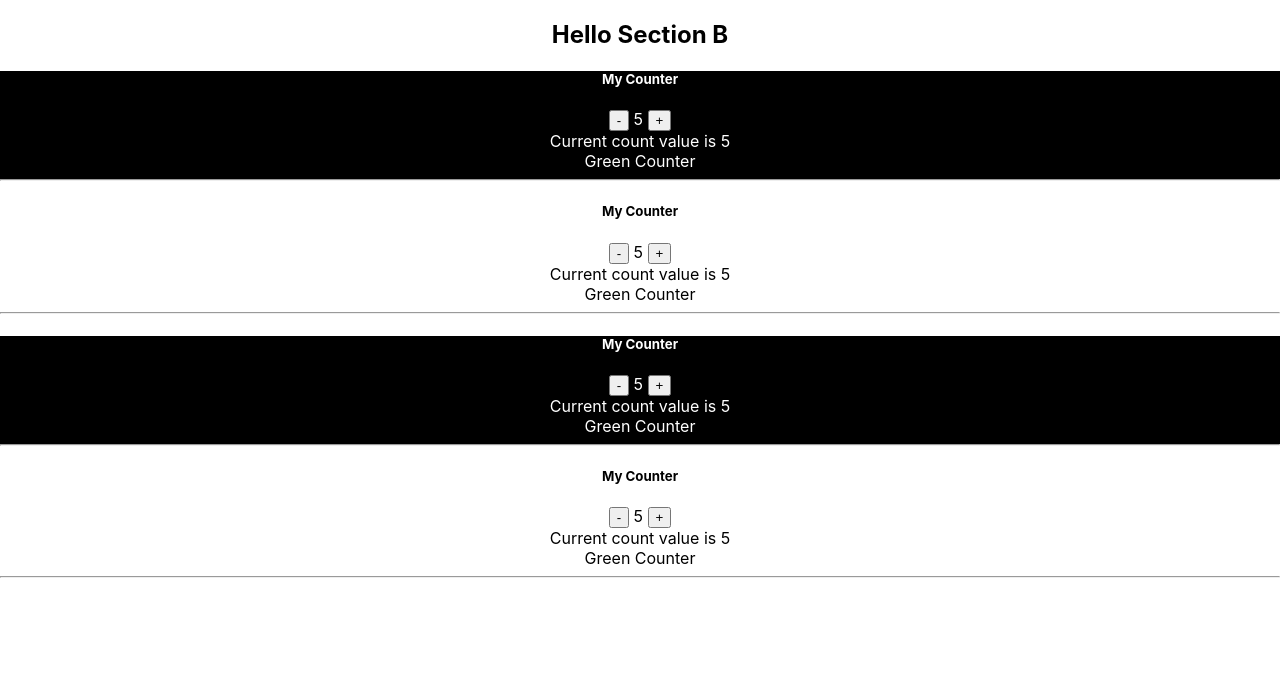
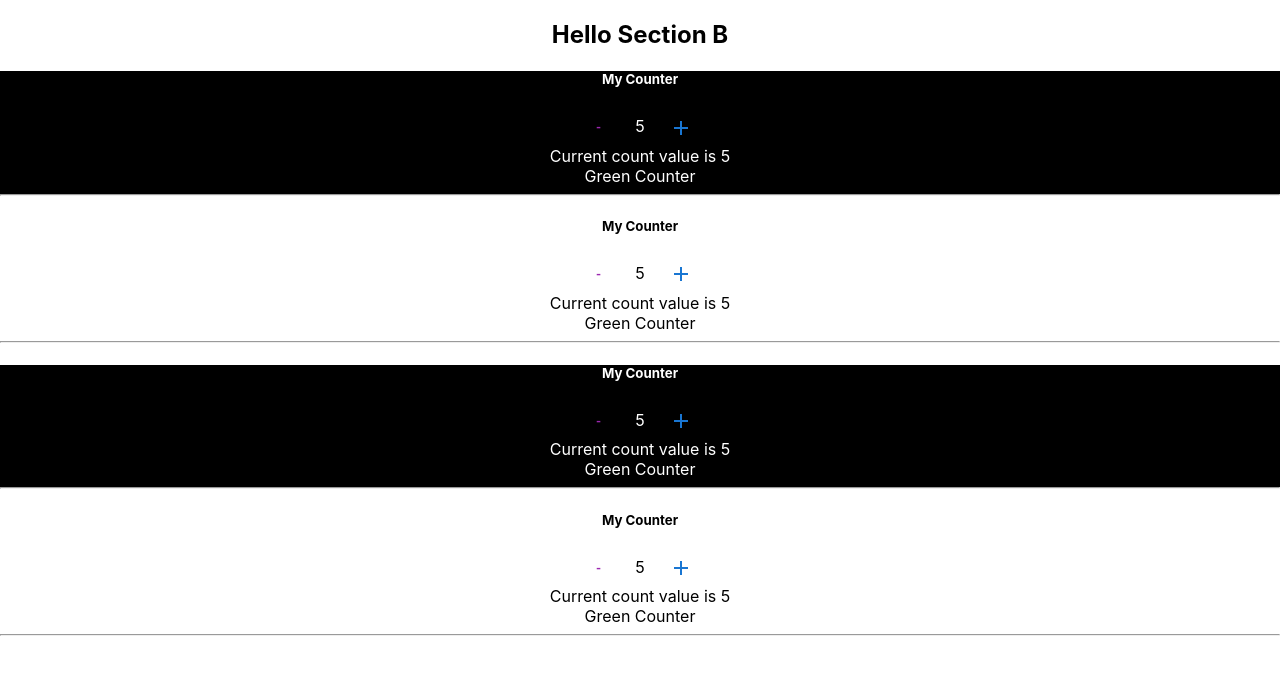
Before and after one commit to RanaMoizHaider/react-practice, a React (Create React App) app: page / in a window 1280 px wide. Shown: the top 674 px of the page. Built offline with nearby package versions, Linux system fonts and the light colour scheme.

Commit message:
Added MUI Components

```diff
--- a/package.json
+++ b/package.json
@@ -3,6 +3,9 @@
   "version": "0.1.0",
   "private": true,
   "dependencies": {
+    "@emotion/react": "^11.5.0",
+    "@emotion/styled": "^11.3.0",
+    "@mui/icons-material": "^5.0.5",
     "@mui/material": "^5.0.6",
     "@testing-library/jest-dom": "^5.15.0",
     "@testing-library/react": "^11.2.7",
--- a/src/components/examples/Counter.jsx
+++ b/src/components/examples/Counter.jsx
@@ -1,4 +1,6 @@
-import React from 'react'
+import React from 'react';
+import Button from '@mui/material/Button';
+import AddIcon from '@mui/icons-material/Add'
 
 const Counter = (props) => {
 
@@ -23,7 +25,7 @@ const Counter = (props) => {
         <div style={{color:isLight?"black":"white", backgroundColor:isLight?"white":"black"}}>
         {/* <div> */}
             <h5>My Counter</h5>
-            <button onClick={countDown}>-</button> {count} <button onClick={countUp}>+</button> <br />
+            <Button onClick={countDown} varient="contained" color="secondary">-</Button> {count} <Button onClick={countUp} varient="contained" color="primary"><AddIcon /></Button> <br />
             Current count value is {count}
             {count < 5 && <div>Count is in dangerous state.</div>}
             {count < 5 ? <div>Red Counter</div> : <div>Green Counter</div>}
```
Also changed, not shown: 1 other file (tests, documents, lock files or other folders).
